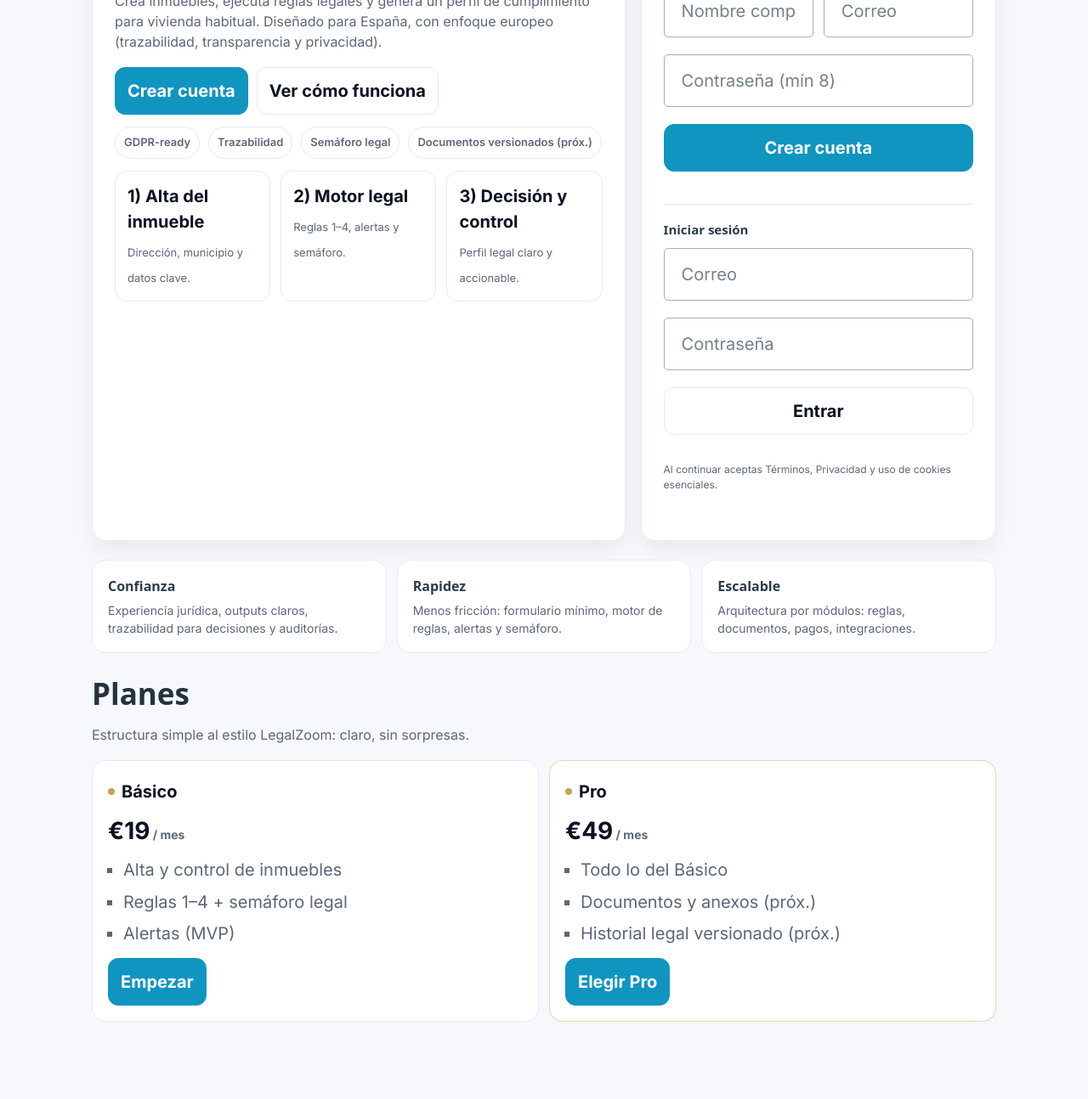
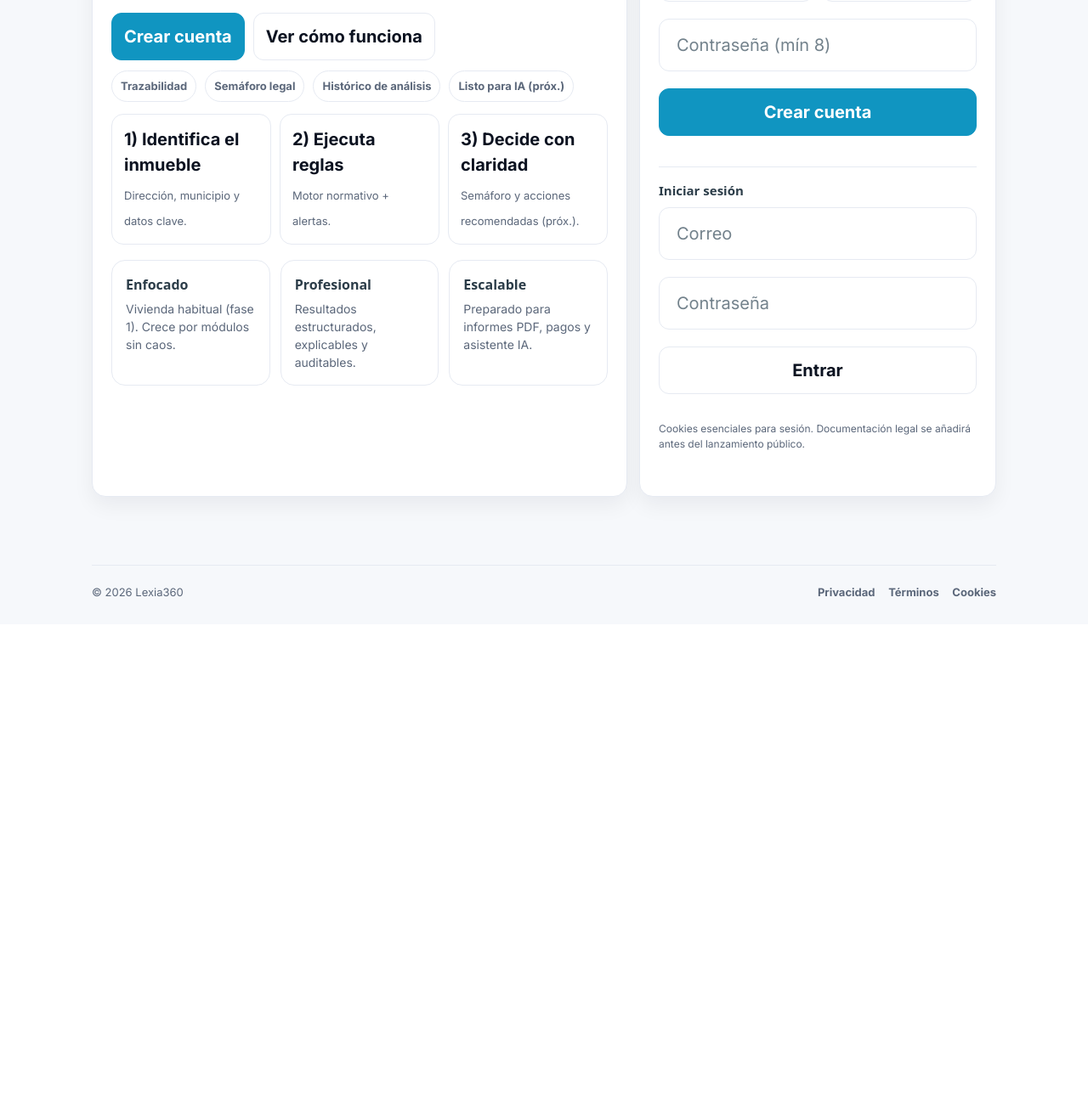
Before and after one commit to jugatre-pixel/lexia360, a plain HTML site: page static/index.html in a window 1280 px wide. Shown: the part 459-1753 px from the top of the page at 85% size. After the commit the page ends 1194 px from the top, so only its background shows below. Drawn offline with nearby package versions, Linux system fonts and the light colour scheme.

Commit message:
index.html

```diff
--- a/static/index.html
+++ b/static/index.html
@@ -22,47 +22,52 @@
       --accent:#C7A457;
       --radius:16px;
     }
-    body{ background:var(--bg); color:var(--text); font-family:Inter,system-ui,-apple-system,Segoe UI,Roboto,Arial; }
+    body{ background:var(--bg); color:var(--text); font-family:Inter,system-ui,-apple-system,Segoe UI,Roboto,Arial; margin:0; }
     .wrap{ max-width:1100px; margin:0 auto; padding:0 18px; }
-    header{ position:sticky; top:0; background:rgba(246,248,251,.85); backdrop-filter: blur(10px); border-bottom:1px solid var(--border); z-index:10; }
+
+    header{ position:static; background:#fff; border-bottom:1px solid var(--border); }
     .nav{ display:flex; align-items:center; justify-content:space-between; padding:14px 0; }
-    .brand{ display:flex; align-items:center; gap:10px; font-weight:800; letter-spacing:.2px; }
-    .brand-badge{ width:34px; height:34px; border-radius:10px; background:linear-gradient(135deg,var(--primary),#6D8BFF); display:inline-flex; align-items:center; justify-content:center; color:#fff; font-weight:800; }
-    nav a{ color:var(--muted); text-decoration:none; font-weight:600; margin-left:16px; }
+    .brand{ display:flex; align-items:center; gap:10px; font-weight:900; letter-spacing:.2px; }
+    .brand-badge{ width:34px; height:34px; border-radius:10px; background:linear-gradient(135deg,var(--primary),#6D8BFF); display:inline-flex; align-items:center; justify-content:center; color:#fff; font-weight:900; }
+
+    nav a{ color:var(--muted); text-decoration:none; font-weight:700; margin-left:16px; }
     nav a:hover{ color:var(--text); }
-    .btn{ display:inline-flex; align-items:center; justify-content:center; padding:12px 14px; border-radius:12px; font-weight:700; text-decoration:none; border:1px solid var(--border); background:#fff; color:var(--text); }
+
+    .btn{ display:inline-flex; align-items:center; justify-content:center; padding:12px 14px; border-radius:12px; font-weight:900; text-decoration:none; border:1px solid var(--border); background:#fff; color:var(--text); cursor:pointer; }
     .btn.primary{ background:var(--primary); border-color:var(--primary); color:#fff; }
     .btn.primary:hover{ background:var(--primaryHover); border-color:var(--primaryHover); }
-    .hero{ padding:54px 0 24px; }
-    .hero-grid{ display:grid; grid-template-columns: 1.2fr .8fr; gap:18px; align-items:stretch; }
-    .hero-card{ background:var(--card); border:1px solid var(--border); border-radius:var(--radius); padding:26px; box-shadow: 0 10px 24px rgba(11,18,32,.06); }
-    h1{ font-size:40px; margin:0 0 10px; line-height:1.1; }
-    .sub{ color:var(--muted); font-size:16px; margin-bottom:18px; }
-    .trust{ display:flex; flex-wrap:wrap; gap:10px; margin-top:14px; }
-    .pill{ border:1px solid var(--border); background:#fff; color:var(--muted); padding:8px 10px; border-radius:999px; font-weight:600; font-size:13px; }
-    .steps{ display:grid; grid-template-columns: repeat(3,1fr); gap:12px; margin-top:14px; }
+
+    main{ padding:26px 0 38px; }
+
+    .hero{ display:grid; grid-template-columns: 1.2fr .8fr; gap:14px; align-items:stretch; }
+    .card{ background:var(--card); border:1px solid var(--border); border-radius:var(--radius); padding:22px; box-shadow:0 10px 24px rgba(11,18,32,.06); }
+
+    h1{ font-size:40px; margin:0 0 10px; line-height:1.08; }
+    .sub{ color:var(--muted); margin:0 0 14px; font-size:16px; }
+    .trust{ display:flex; flex-wrap:wrap; gap:10px; margin-top:12px; }
+    .pill{ border:1px solid var(--border); background:#fff; color:var(--muted); padding:8px 10px; border-radius:999px; font-weight:800; font-size:13px; }
+
+    .steps{ display:grid; grid-template-columns: repeat(3,1fr); gap:10px; margin-top:14px; }
     .step{ background:#fff; border:1px solid var(--border); border-radius:14px; padding:14px; }
     .step strong{ display:block; margin-bottom:4px; }
-    .grid3{ display:grid; grid-template-columns: repeat(3,1fr); gap:12px; margin:22px 0; }
-    .card{ background:var(--card); border:1px solid var(--border); border-radius:var(--radius); padding:18px; }
-    .card h3{ margin:0 0 6px; font-size:16px; }
-    .card p{ margin:0; color:var(--muted); font-size:14px; }
-    .pricing{ display:grid; grid-template-columns: repeat(2,1fr); gap:12px; margin:10px 0 34px; }
-    .price{ background:#fff; border:1px solid var(--border); border-radius:var(--radius); padding:18px; }
-    .tag{ display:inline-flex; gap:8px; align-items:center; font-weight:700; color:var(--text); }
-    .tag .dot{ width:8px; height:8px; border-radius:999px; background:var(--accent); }
-    .price .amount{ font-size:28px; font-weight:800; margin:10px 0; }
-    .price ul{ margin:0; padding-left:18px; color:var(--muted); }
-    footer{ border-top:1px solid var(--border); padding:22px 0 28px; color:var(--muted); font-size:13px; }
-    .auth{ margin-top:14px; }
-    .auth .row{ display:grid; grid-template-columns: 1fr 1fr; gap:12px; }
-    .message{ margin-top:10px; font-weight:600; }
+
+    .grid3{ display:grid; grid-template-columns: repeat(3,1fr); gap:12px; margin:18px 0 0; }
+    .mini{ background:#fff; border:1px solid var(--border); border-radius:var(--radius); padding:16px; }
+    .mini h3{ margin:0 0 6px; font-size:16px; }
+    .mini p{ margin:0; color:var(--muted); font-size:14px; }
+
+    .auth .row{ display:grid; grid-template-columns:1fr 1fr; gap:10px; }
+    input{ background:#fff !important; border:1px solid var(--border) !important; border-radius:12px !important; }
+    .message{ margin-top:10px; font-weight:900; font-size:13px; }
+
+    footer{ border-top:1px solid var(--border); padding:22px 0 28px; color:var(--muted); font-size:13px; margin-top:22px; }
+    footer a{ color:inherit; text-decoration:none; font-weight:800; margin-left:12px; }
+
     @media (max-width: 900px){
-      .hero-grid{ grid-template-columns:1fr; }
+      .hero{ grid-template-columns:1fr; }
       h1{ font-size:34px; }
+      .steps{ grid-template-columns:1fr; }
       .grid3{ grid-template-columns:1fr; }
-      .pricing{ grid-template-columns:1fr; }
-      .steps{ grid-template-columns:1fr; }
       .auth .row{ grid-template-columns:1fr; }
     }
   </style>
@@ -76,7 +81,6 @@
       </div>
       <nav>
         <a href="#como">Cómo funciona</a>
-        <a href="#planes">Planes</a>
         <a href="#acceso">Acceso</a>
         <a class="btn primary" href="#acceso">Empezar</a>
       </nav>
@@ -85,47 +89,62 @@
 
   <main class="wrap">
     <section class="hero">
-      <div class="hero-grid">
-        <div class="hero-card">
-          <h1>Legal inmobiliario en minutos. <br/>Claro, guiado y auditable.</h1>
+      <div class="card">
+        <h1>Legal inmobiliario en minutos.<br/>Claro, guiado y auditable.</h1>
         <p class="sub">
-            Crea inmuebles, ejecuta reglas legales y genera un perfil de cumplimiento para vivienda habitual.
-            Diseñado para España, con enfoque europeo (trazabilidad, transparencia y privacidad).
+          Crea un <b>Perfil Legal del Inmueble</b> con semáforo, parámetros clave y alertas.
+          Diseñado para España con enfoque europeo: trazabilidad, claridad y privacidad.
         </p>
+
         <div style="display:flex; gap:10px; flex-wrap:wrap;">
           <a class="btn primary" href="#acceso">Crear cuenta</a>
           <a class="btn" href="#como">Ver cómo funciona</a>
         </div>
 
         <div class="trust">
-            <span class="pill">GDPR-ready</span>
           <span class="pill">Trazabilidad</span>
           <span class="pill">Semáforo legal</span>
-            <span class="pill">Documentos versionados (próx.)</span>
+          <span class="pill">Histórico de análisis</span>
+          <span class="pill">Listo para IA (próx.)</span>
         </div>
 
         <div id="como" class="steps">
           <div class="step">
-              <strong>1) Alta del inmueble</strong>
+            <strong>1) Identifica el inmueble</strong>
             <span style="color:var(--muted); font-size:13px;">Dirección, municipio y datos clave.</span>
           </div>
           <div class="step">
-              <strong>2) Motor legal</strong>
-              <span style="color:var(--muted); font-size:13px;">Reglas 1–4, alertas y semáforo.</span>
+            <strong>2) Ejecuta reglas</strong>
+            <span style="color:var(--muted); font-size:13px;">Motor normativo + alertas.</span>
           </div>
           <div class="step">
-              <strong>3) Decisión y control</strong>
-              <span style="color:var(--muted); font-size:13px;">Perfil legal claro y accionable.</span>
+            <strong>3) Decide con claridad</strong>
+            <span style="color:var(--muted); font-size:13px;">Semáforo y acciones recomendadas (próx.).</span>
+          </div>
+        </div>
+
+        <div class="grid3">
+          <div class="mini">
+            <h3>Enfocado</h3>
+            <p>Vivienda habitual (fase 1). Crece por módulos sin caos.</p>
+          </div>
+          <div class="mini">
+            <h3>Profesional</h3>
+            <p>Resultados estructurados, explicables y auditables.</p>
+          </div>
+          <div class="mini">
+            <h3>Escalable</h3>
+            <p>Preparado para informes PDF, pagos y asistente IA.</p>
           </div>
         </div>
       </div>
 
-        <div class="hero-card" id="acceso">
-          <h2 style="margin:0 0 8px;">Acceso</h2>
-          <p class="sub" style="margin-top:0;">Crea cuenta o inicia sesión.</p>
+      <div class="card" id="acceso">
+        <h2 style="margin:0 0 6px;">Acceso</h2>
+        <p class="sub" style="margin:0 0 14px;">Crea cuenta o inicia sesión para acceder al panel.</p>
 
         <div class="auth">
-            <h3 style="font-size:15px; margin:10px 0;">Registro</h3>
+          <h3 style="font-size:15px; margin:0 0 8px;">Registro</h3>
           <div class="row">
             <input id="regNombre" type="text" placeholder="Nombre completo" />
             <input id="regEmail" type="email" placeholder="Correo" />
@@ -134,75 +153,28 @@
           <button class="btn primary" style="width:100%;" onclick="register()">Crear cuenta</button>
           <div id="registerMessage" class="message"></div>
 
-            <hr style="border-color:var(--border); margin:18px 0;"/>
+          <hr style="border-color:var(--border); margin:16px 0;"/>
 
-            <h3 style="font-size:15px; margin:10px 0;">Iniciar sesión</h3>
+          <h3 style="font-size:15px; margin:0 0 8px;">Iniciar sesión</h3>
           <input id="loginEmail" type="email" placeholder="Correo" />
           <input id="loginPassword" type="password" placeholder="Contraseña" />
           <button class="btn" style="width:100%;" onclick="login()">Entrar</button>
           <div id="loginMessage" class="message"></div>
-          </div>
 
           <p style="color:var(--muted); font-size:12px; margin-top:12px;">
-            Al continuar aceptas Términos, Privacidad y uso de cookies esenciales.
+            Cookies esenciales para sesión. Documentación legal se añadirá antes del lanzamiento público.
           </p>
-        </div>
-      </div>
-
-      <div class="grid3">
-        <div class="card">
-          <h3>Confianza</h3>
-          <p>Experiencia jurídica, outputs claros, trazabilidad para decisiones y auditorías.</p>
-        </div>
-        <div class="card">
-          <h3>Rapidez</h3>
-          <p>Menos fricción: formulario mínimo, motor de reglas, alertas y semáforo.</p>
-        </div>
-        <div class="card">
-          <h3>Escalable</h3>
-          <p>Arquitectura por módulos: reglas, documentos, pagos, integraciones.</p>
-        </div>
-      </div>
-
-      <h2 id="planes" style="margin:10px 0;">Planes</h2>
-      <p class="sub">Estructura simple al estilo LegalZoom: claro, sin sorpresas.</p>
-
-      <div class="pricing">
-        <div class="price">
-          <div class="tag"><span class="dot"></span> Básico</div>
-          <div class="amount">€19<span style="font-size:14px; color:var(--muted);"> / mes</span></div>
-          <ul>
-            <li>Alta y control de inmuebles</li>
-            <li>Reglas 1–4 + semáforo legal</li>
-            <li>Alertas (MVP)</li>
-          </ul>
-          <div style="margin-top:14px;">
-            <a class="btn primary" href="#acceso">Empezar</a>
-          </div>
-        </div>
-
-        <div class="price" style="border-color:rgba(199,164,87,.45);">
-          <div class="tag"><span class="dot"></span> Pro</div>
-          <div class="amount">€49<span style="font-size:14px; color:var(--muted);"> / mes</span></div>
-          <ul>
-            <li>Todo lo del Básico</li>
-            <li>Documentos y anexos (próx.)</li>
-            <li>Historial legal versionado (próx.)</li>
-          </ul>
-          <div style="margin-top:14px;">
-            <a class="btn primary" href="#acceso">Elegir Pro</a>
-          </div>
         </div>
       </div>
     </section>
 
     <footer>
-      <div style="display:flex; gap:12px; flex-wrap:wrap; justify-content:space-between;">
-        <span>© 2026 Lexia360 • Europa</span>
+      <div style="display:flex; justify-content:space-between; gap:12px; flex-wrap:wrap;">
+        <span>© 2026 Lexia360</span>
         <span>
-          <a href="#" style="color:inherit; text-decoration:none; margin-right:10px;">Privacidad</a>
-          <a href="#" style="color:inherit; text-decoration:none; margin-right:10px;">Términos</a>
-          <a href="#" style="color:inherit; text-decoration:none;">Cookies</a>
+          <a href="#">Privacidad</a>
+          <a href="#">Términos</a>
+          <a href="#">Cookies</a>
         </span>
       </div>
     </footer>
@@ -211,35 +183,41 @@
   <script>
     const apiUrl = window.location.origin;
 
+    function setMsg(id, text, ok=false){
+      const el = document.getElementById(id);
+      el.style.color = ok ? "green" : "crimson";
+      el.textContent = text || "";
+    }
+
+    async function parseResponse(res){
+      const ct = (res.headers.get("content-type") || "").toLowerCase();
+      if (ct.includes("application/json")) return await res.json();
+      const txt = await res.text();
+      return { detail: txt };
+    }
+
     async function register() {
       const nombre = document.getElementById("regNombre").value.trim();
       const email = document.getElementById("regEmail").value.trim();
       const password = document.getElementById("regPassword").value;
 
-      const msg = document.getElementById("registerMessage");
-      msg.style.color = "crimson";
-      msg.textContent = "";
+      setMsg("registerMessage","");
 
-      if (!nombre || !email || !password) {
-        msg.textContent = "Completa todos los campos.";
-        return;
-      }
-
+      if (!nombre || !email || !password) return setMsg("registerMessage","Completa todos los campos.");
       try {
         const res = await fetch(`${apiUrl}/register`, {
           method: "POST",
           headers: { "Content-Type": "application/json" },
           body: JSON.stringify({ nombre, email, password })
         });
-        const data = await res.json();
+        const data = await parseResponse(res);
         if (res.ok) {
-          msg.style.color = "green";
-          msg.textContent = data.mensaje || "Registro completado.";
+          setMsg("registerMessage", data.mensaje || "✅ Registro completado. Inicia sesión.", true);
         } else {
-          msg.textContent = data.detail || "Error al registrar.";
+          setMsg("registerMessage", data.detail || "Error al registrar.");
         }
       } catch {
-        msg.textContent = "No se pudo conectar con el servidor.";
+        setMsg("registerMessage","No se pudo conectar con el servidor.");
       }
     }
 
@@ -247,9 +225,7 @@
       const email = document.getElementById("loginEmail").value.trim();
       const password = document.getElementById("loginPassword").value;
 
-      const msg = document.getElementById("loginMessage");
-      msg.style.color = "crimson";
-      msg.textContent = "";
+      setMsg("loginMessage","");
 
       const formData = new URLSearchParams();
       formData.append("username", email);
@@ -261,15 +237,16 @@
           headers: { "Content-Type": "application/x-www-form-urlencoded" },
           body: formData
         });
-        const data = await res.json();
+        const data = await parseResponse(res);
+
         if (res.ok && data.access_token) {
           localStorage.setItem("token", data.access_token);
           window.location.href = "/static/dashboard.html";
         } else {
-          msg.textContent = data.detail || "Credenciales incorrectas.";
+          setMsg("loginMessage", data.detail || "Credenciales incorrectas.");
         }
       } catch {
-        msg.textContent = "No se pudo conectar con el servidor.";
+        setMsg("loginMessage","No se pudo conectar con el servidor.");
       }
     }
   </script>
```
Lines whose indentation alone changed are shown as unchanged.
